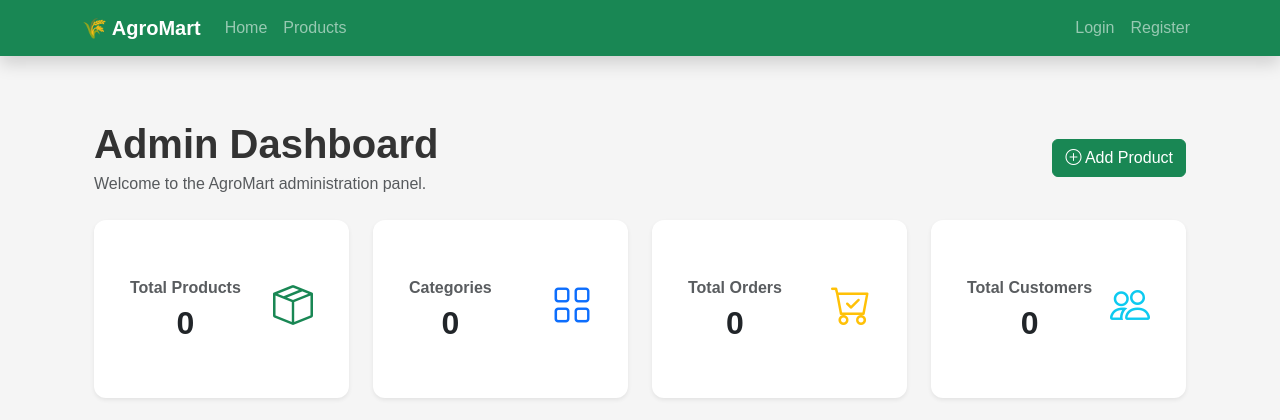
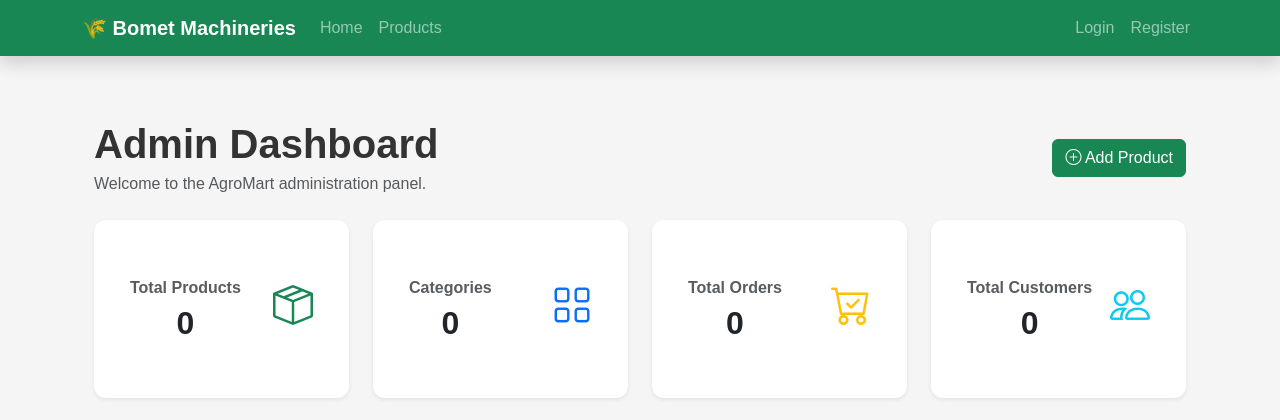
Before and after one commit to roparon/AgroMart, a Flask app: page /admin/ in a window 1280 px wide. Shown: the top 420 px of the page. Run offline with Flask 3, Linux system fonts and the light colour scheme; data that the repository does not hold is empty.

Commit message:
reaarranging my codebase

```diff
--- a/app/templates/base.html
+++ b/app/templates/base.html
@@ -25,18 +25,15 @@
         <div class="container">
 
             <a class="navbar-brand fw-bold" href="{{ url_for('home.home') }}">
-                🌾 AgroMart
+                🌾 Bomet Machineries
             </a>
-
             <button class="navbar-toggler"
                     type="button"
                     data-bs-toggle="collapse"
                     data-bs-target="#navbarNav">
 
                 <span class="navbar-toggler-icon"></span>
-
             </button>
-
             <div class="collapse navbar-collapse" id="navbarNav">
 
                 <ul class="navbar-nav me-auto">
```
